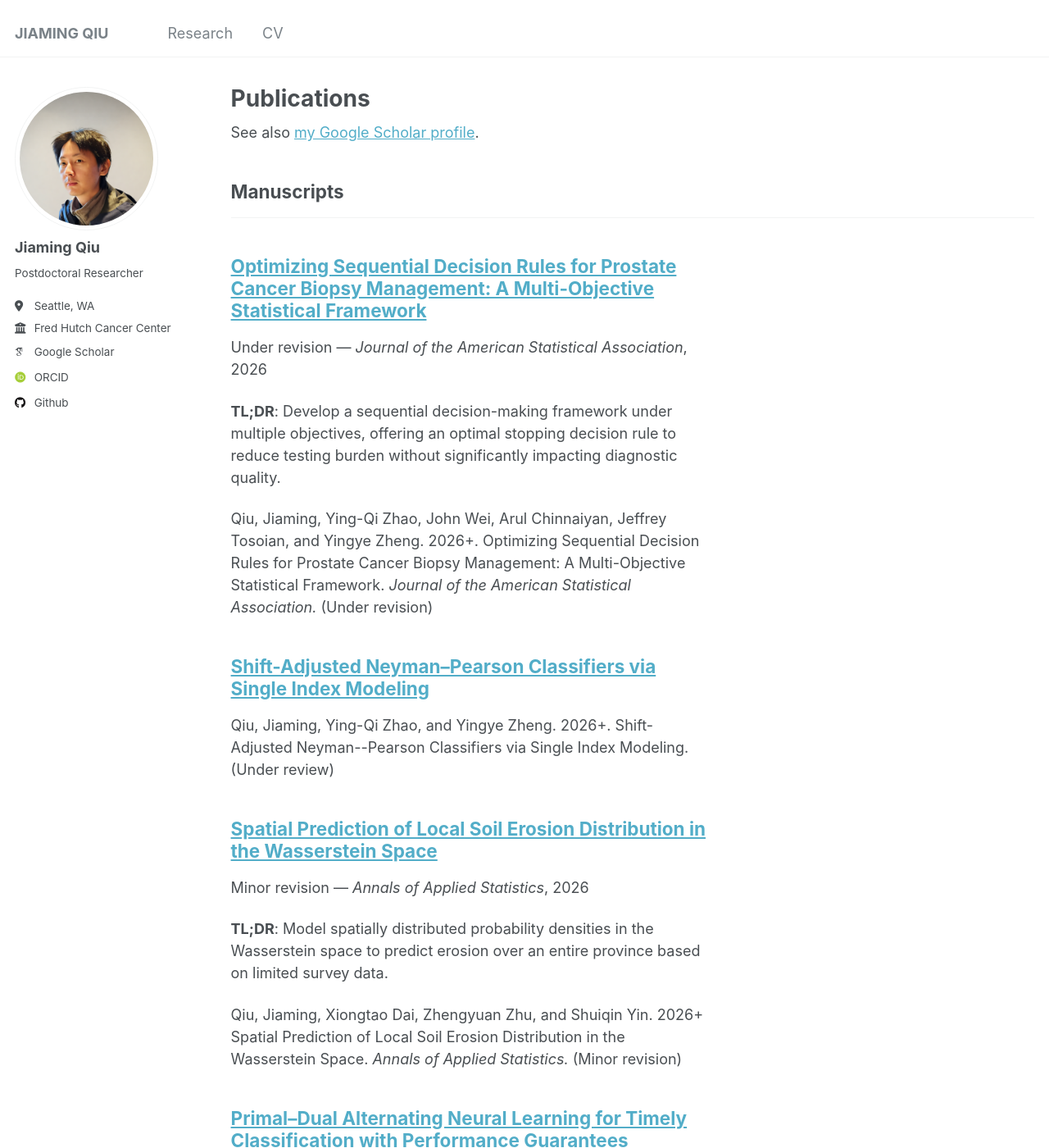
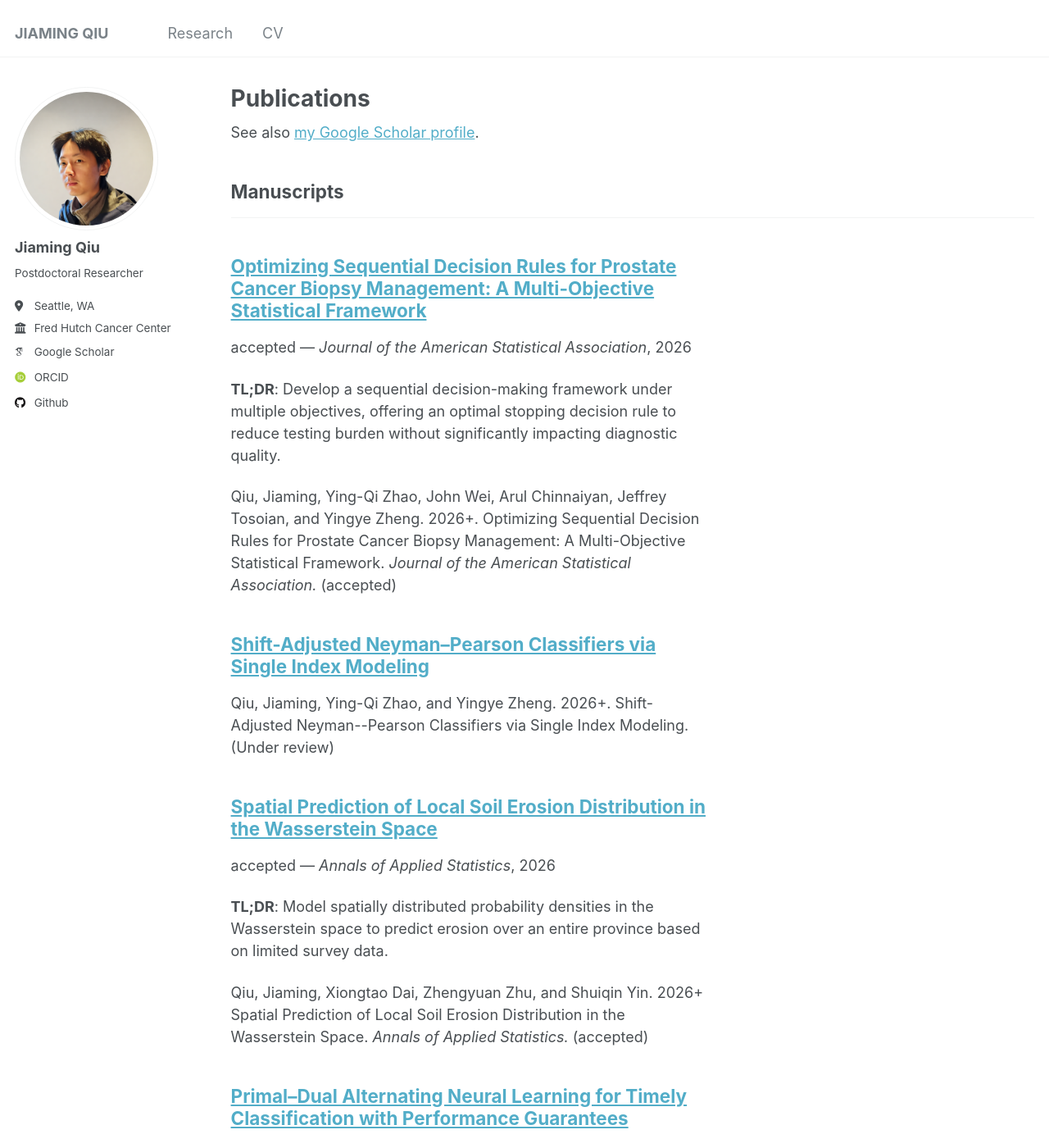
Before and after one commit to jiamingqiu/jiamingqiu.github.io, a Jekyll site: the page built from _pages/publications.html, in a window 1280 px wide and 1400 px high. Shown: the whole window at 82% size. Built offline with Jekyll 4.4.1, drawn with Linux system fonts in a browser that asks for light colours; some web fonts are replaced.

Commit message:
seqdx jasa

```diff
--- a/_publications/erosion_aoas.md
+++ b/_publications/erosion_aoas.md
@@ -4,11 +4,11 @@ collection: publications
 category: manuscripts
 permalink: /publications/erosion
 excerpt:
-status: "Minor revision"
+status: "accepted"
 venue: 'Annals of Applied Statistics'
 slidesurl:
 paperurl:
-citation: 'Qiu, Jiaming, Xiongtao Dai, Zhengyuan Zhu, and Shuiqin Yin. 2026+ Spatial Prediction of Local Soil Erosion Distribution in the Wasserstein Space. <i>Annals of Applied Statistics.</i> (Minor revision)'
+citation: 'Qiu, Jiaming, Xiongtao Dai, Zhengyuan Zhu, and Shuiqin Yin. 2026+ Spatial Prediction of Local Soil Erosion Distribution in the Wasserstein Space. <i>Annals of Applied Statistics.</i> (accepted)'
 ---
 
 **TL;DR**:
--- a/_publications/seqdx_jasa.md
+++ b/_publications/seqdx_jasa.md
@@ -4,12 +4,12 @@ collection: publications
 category: manuscripts
 permalink: /publications/seqdx_jasa
 excerpt:
-status: "Under revision"
+status: "accepted"
 venue: 'Journal of the American Statistical Association'
 slidesurl:
 paperurl:
 # published: false
-citation: 'Qiu, Jiaming, Ying-Qi Zhao, John Wei, Arul Chinnaiyan, Jeffrey Tosoian, and Yingye Zheng. 2026+. Optimizing Sequential Decision Rules for Prostate Cancer Biopsy Management: A Multi-Objective Statistical Framework. <i>Journal of the American Statistical Association.</i> (Under revision)'
+citation: 'Qiu, Jiaming, Ying-Qi Zhao, John Wei, Arul Chinnaiyan, Jeffrey Tosoian, and Yingye Zheng. 2026+. Optimizing Sequential Decision Rules for Prostate Cancer Biopsy Management: A Multi-Objective Statistical Framework. <i>Journal of the American Statistical Association.</i> (accepted)'
 ---
 
 **TL;DR**:
```
Also changed, not shown: README.md (+1 -1 lines).
